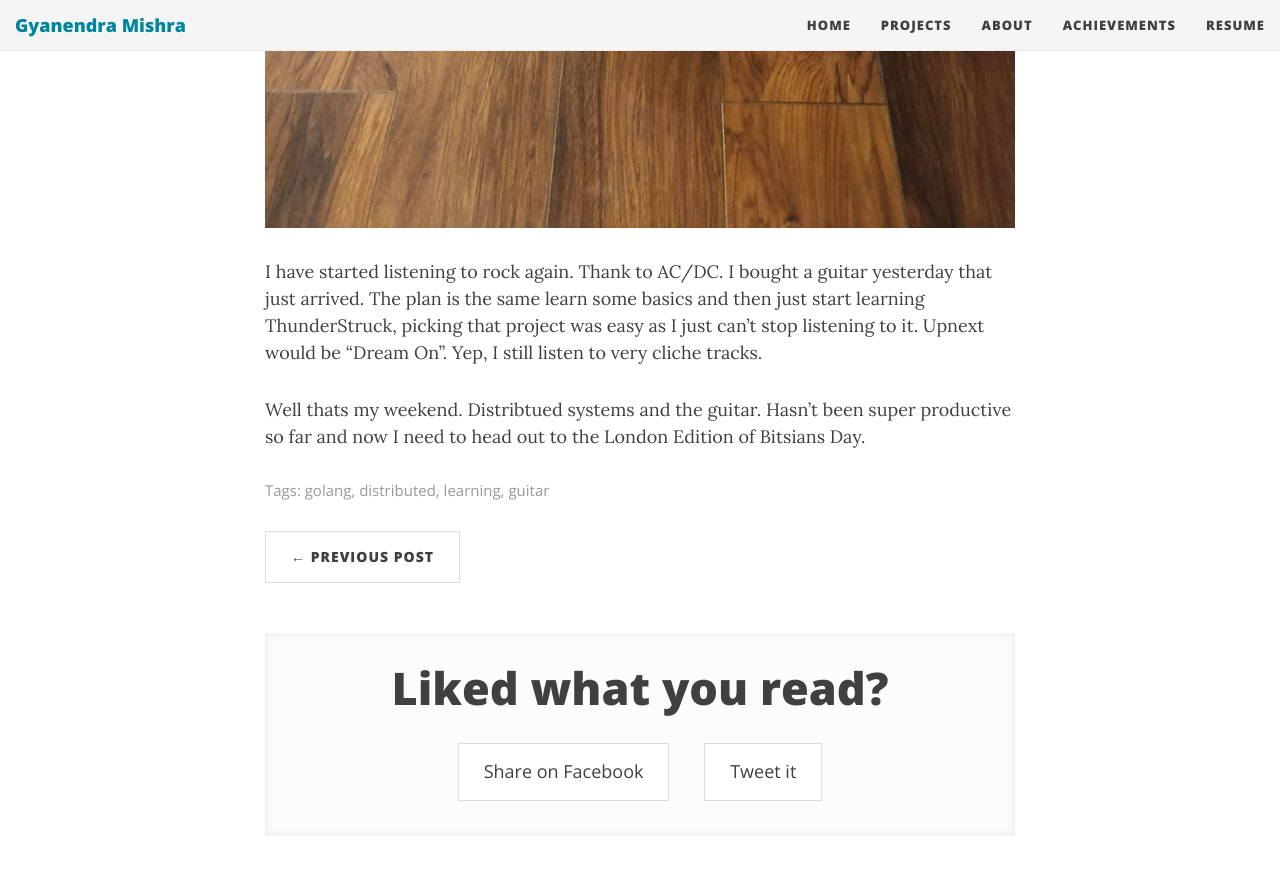
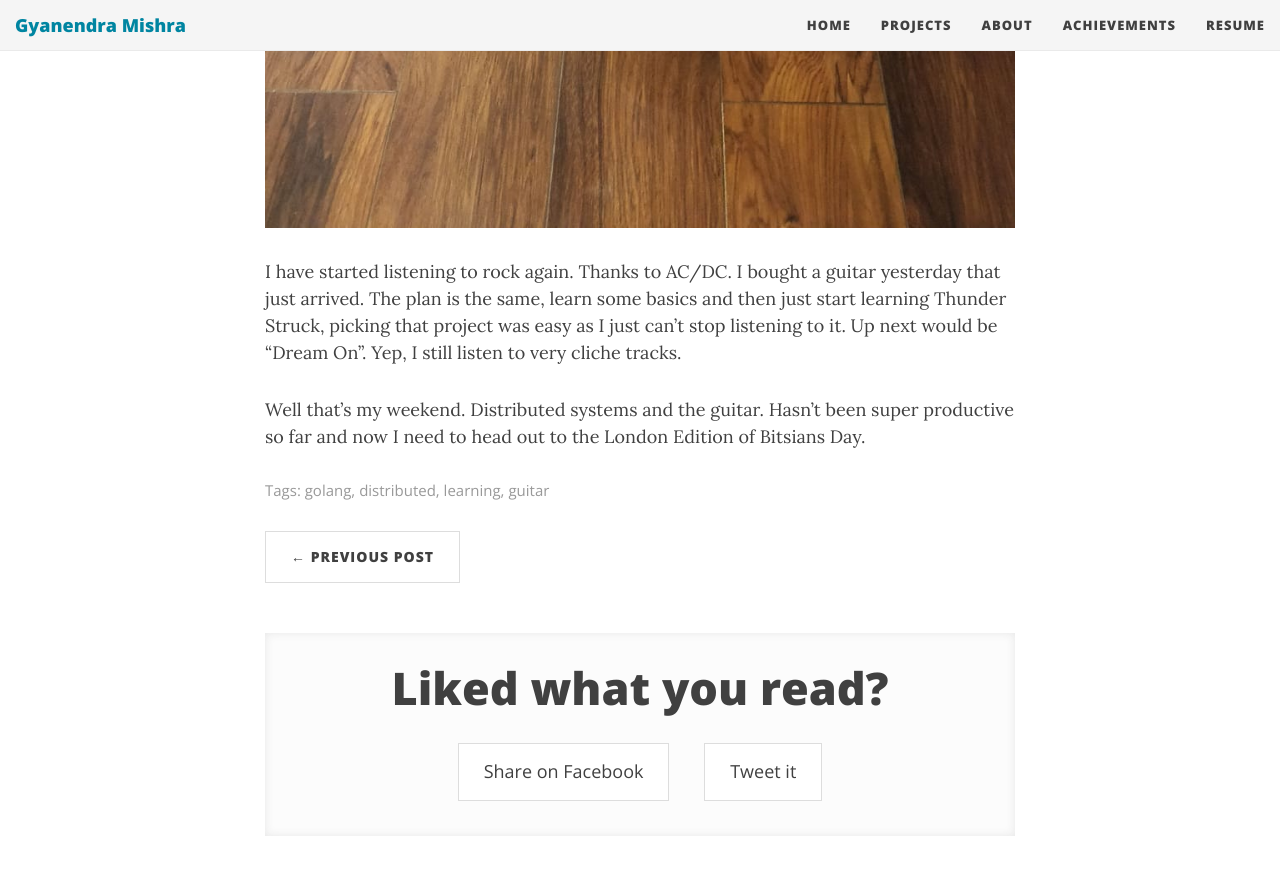
Before and after one commit to h4ck3rk3y/h4ck3rk3y.github.io, a Jekyll site: the page built from _posts/2018-08-03-distributed-systems.md, in a window 1280 px wide and 900 px high, scrolled down 2740 px. Shown: the top 875 px of the window. Built offline with Jekyll 4.4.1, drawn with Linux system fonts in a browser that asks for light colours; nearby versions of some CDN libraries; comment, search, counter and statistics services are not loaded; some of the changed text lies outside the part shown.

Commit message:
Spell check

```diff
--- a/_posts/2018-08-03-distributed-systems.md
+++ b/_posts/2018-08-03-distributed-systems.md
@@ -6,7 +6,7 @@
 ---
 
 I've decided to learn about distributed systems. They seem really interesting. I've been looking at the theory
-but in a very hacky way. I'm trying to come up with a more directed plan on learning distribtued systems.
+but in a very hacky way. I'm trying to come up with a more directed plan on learning distributed systems.
 
 I usually learn things by doing. I like to get my hands dirty. When I'm picking up new languages for example
 I try to have a project that I could potentially work on. I then proceed to read some syntax and after I am
@@ -26,7 +26,7 @@
 - [Distributed Systems Theory for Distributed Systems Engineers](http://www.the-paper-trail.org/post/2014-08-09-distributed-systems-theory-for-the-distributed-systems-engineer/)
 - [A book - Distributed Systems for Fun and Profit](http://book.mixu.net/distsys/)
 - [A Stanford Course on Distributed Systems](http://www.scs.stanford.edu/17au-cs244b/sched/)
-- [The person who wrote Jespen created a nice outline for a distribtued systems class](https://github.com/aphyr/distsys-class)
+- [The person who wrote Jespen created a nice outline for a distributed systems class](https://github.com/aphyr/distsys-class)
 - [MapReduce Paper](https://ai.google/research/pubs/pub62)
 - [System Design Primer - Though this is meant for people interviewing it has good starting points](https://github.com/donnemartin/system-design-primer)
 - [MIT 6.824 - A course on distributed systems](http://nil.csail.mit.edu/6.824/2015/general.html)
@@ -45,13 +45,13 @@
 
 Someone suggests that I play with my own Kubernetes cluster by deploying one from scratch. I could do that. At work a colleague
 is pushing for the internal platform as a service which builds on top of Kubernetes, so some knowledge of Kubernetes would
-be useufl for work as well.
+be useful for work as well.
 
 ![Martin Smith Guitar](/img/blog/guitar.jpg)
 
-I have started listening to rock again. Thank to AC/DC. I bought a guitar yesterday that just arrived. The plan is the same
-learn some basics and then just start learning ThunderStruck, picking that project was easy as I just can't stop listening to it.
-Upnext would be "Dream On". Yep, I still listen to very cliche tracks.
+I have started listening to rock again. Thanks to AC/DC. I bought a guitar yesterday that just arrived. The plan is the same,
+learn some basics and then just start learning Thunder Struck, picking that project was easy as I just can't stop listening to it.
+Up next would be "Dream On". Yep, I still listen to very cliche tracks.
 
-Well thats my weekend. Distribtued systems and the guitar. Hasn't been super productive so far and now I need to head out
+Well that's my weekend. Distributed systems and the guitar. Hasn't been super productive so far and now I need to head out
 to the London Edition of Bitsians Day.
```
